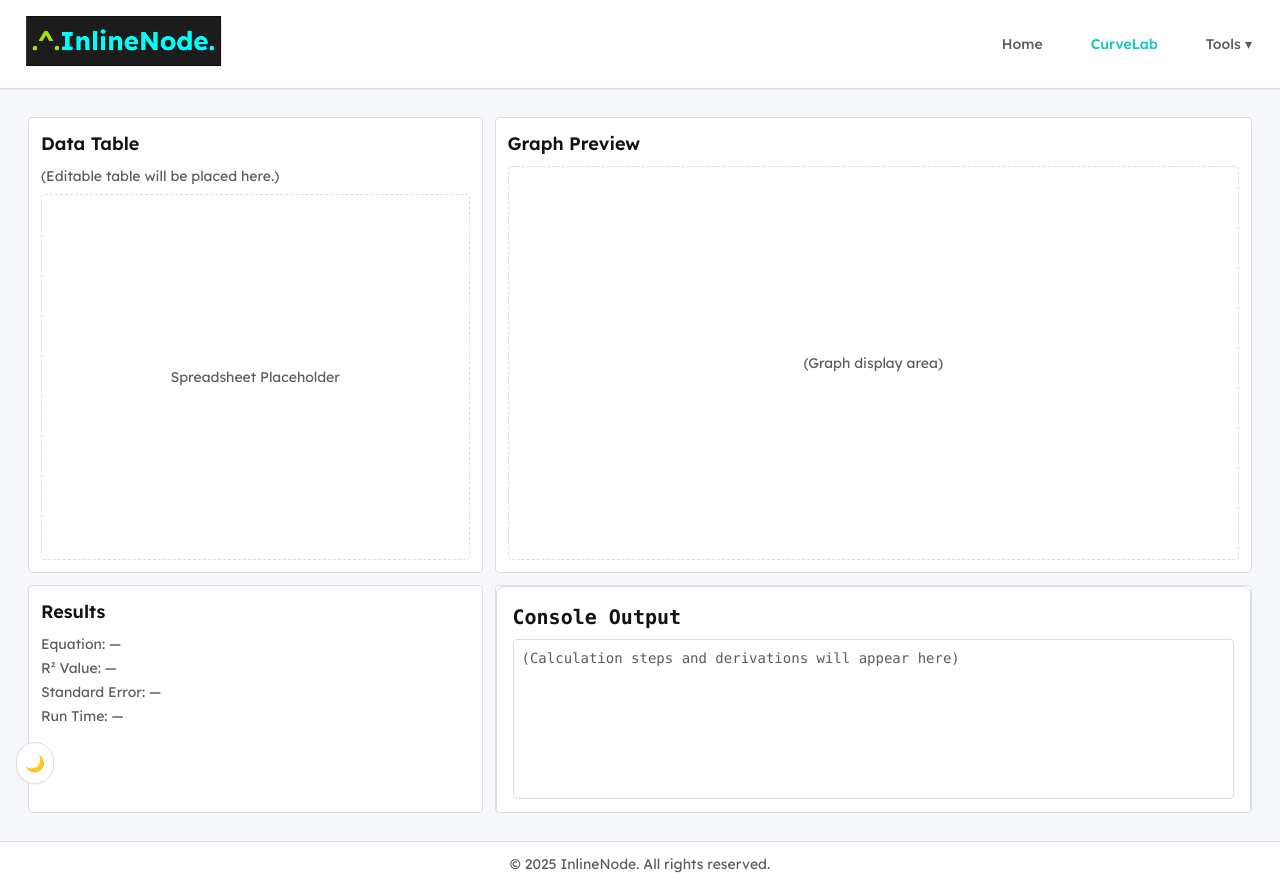
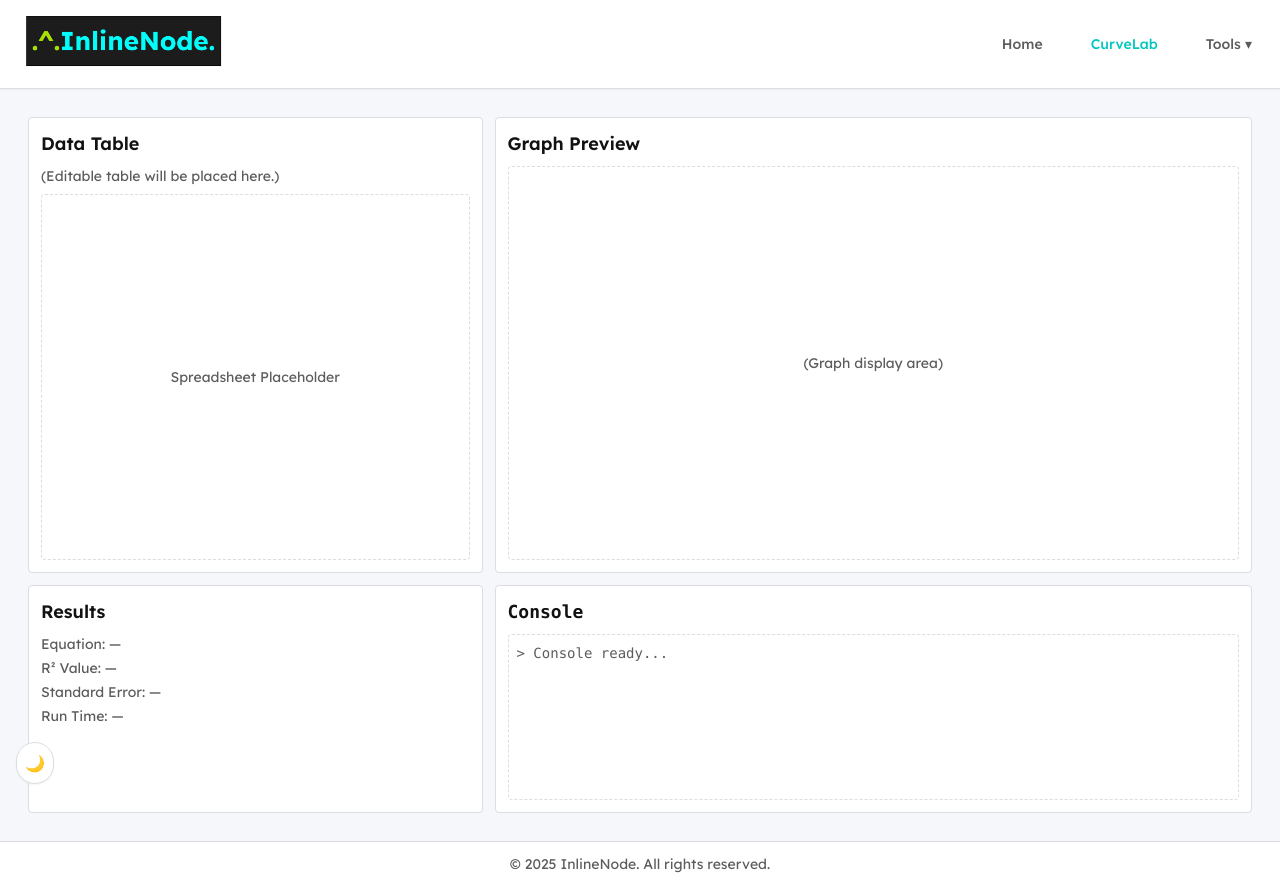
Before and after one commit to inline-node/inlinenode, a React (Vite) app: page /curvelab in a window 1280 px wide. Built offline with nearby package versions, Linux system fonts and the light colour scheme.

Commit message:
Update ConsoleArea.jsx
layout update.

```diff
--- a/src/pages/curvelab/ConsoleArea.jsx
+++ b/src/pages/curvelab/ConsoleArea.jsx
@@ -1,11 +1,9 @@
 export default function ConsoleArea() {
   return (
-    <section className="border border-border dark:border-darkBorder rounded-lg p-4 font-mono text-sm">
-      <h2 className="text-xl font-semibold mb-2">Console Output</h2>
-      <div className="bg-surface dark:bg-darkSurface border border-border dark:border-darkBorder rounded p-2 h-40 overflow-y-auto">
-        <p className="text-textDim dark:text-darkTextDim">
-          (Calculation steps and derivations will appear here)
-        </p>
+    <section className="p-3 h-full flex flex-col font-mono text-sm">
+      <h2 className="text-lg font-semibold mb-2">Console</h2>
+      <div className="flex-1 border border-dashed border-border dark:border-darkBorder rounded p-2 overflow-y-auto text-textDim dark:text-darkTextDim">
+        > Console ready...
       </div>
     </section>
   );
```
